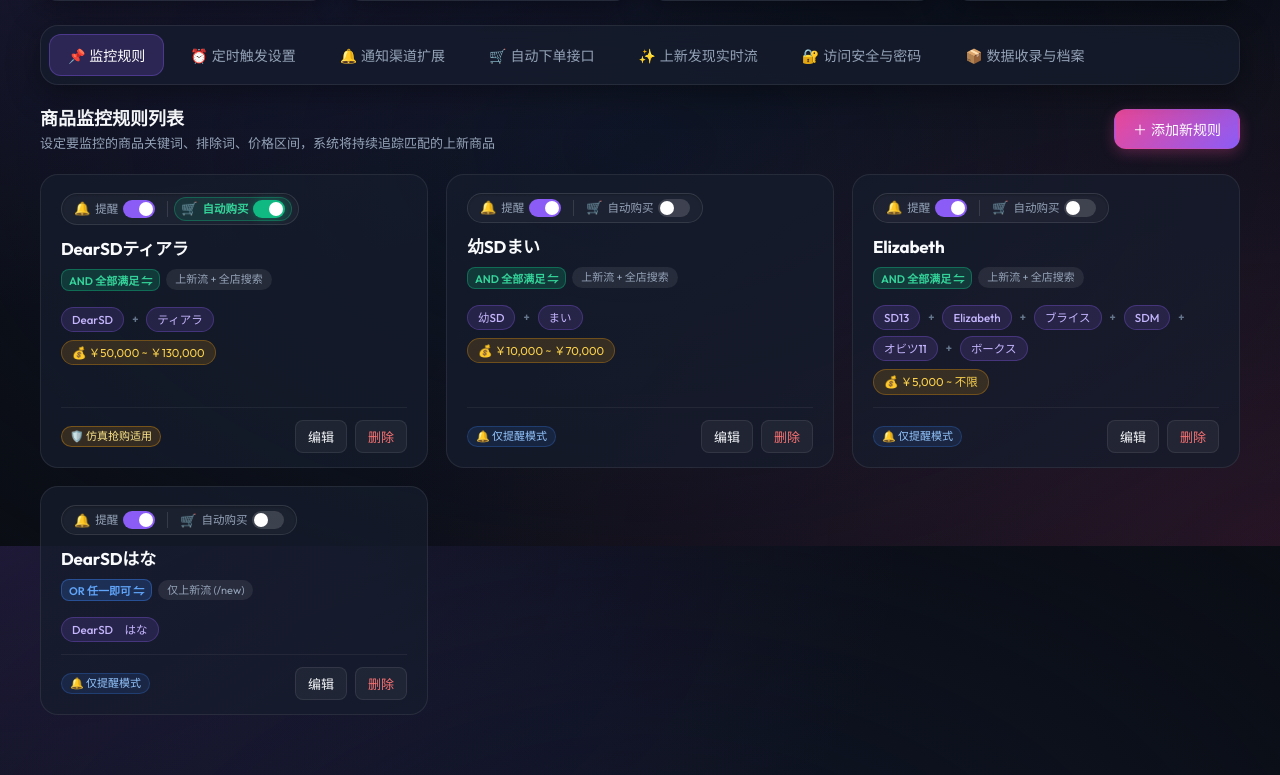
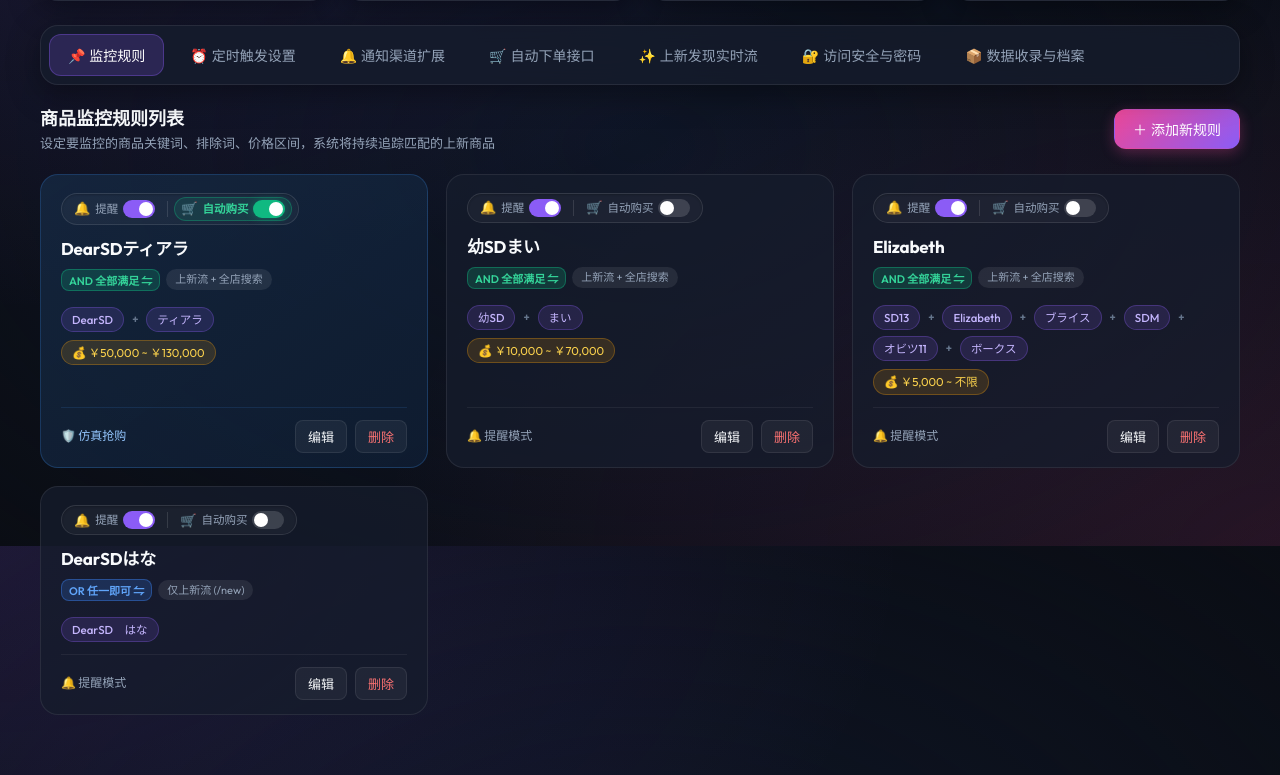
Before and after one commit to Yangyuchen11/dollyteria-watcher, a Flask app: page / in a window 1280 px wide. Shown: the part 254-1029 px from the top of the page. Run offline with Flask 3, Linux system fonts and the light colour scheme; data that the repository does not hold is empty.

Commit message:
feat: add frontend core interaction logic and styling for web dashboard

```diff
--- a/web/static/app.js
+++ b/web/static/app.js
@@ -470,7 +470,6 @@ function renderWatches() {
 
     currentConfig.watches.forEach((rule, idx) => {
         const card = document.createElement('div');
-        card.className = `watch-card ${rule.enabled ? '' : 'disabled'}`;
 
         const matchMode = rule.match_mode || 'all';
         const connector = matchMode === 'all'
@@ -500,22 +499,31 @@ function renderWatches() {
         const globalAoEnabled = Boolean(currentConfig.auto_order?.enabled);
         const isDryRun = currentConfig.auto_order?.dry_run !== false;
 
+        let modeCardClass = 'mode-notify';
         let statusBadgeHtml = '';
+
         if (!rule.enabled) {
+            modeCardClass = 'mode-paused';
             statusBadgeHtml = '<span class="rule-status-badge status-paused" title="规则已停用，不参与检测与提醒">⏸️ 已暂停监控</span>';
         } else if (autoOrderEnabled) {
             if (globalAoEnabled) {
                 if (isDryRun) {
-                    statusBadgeHtml = '<span class="rule-status-badge status-dry-run" title="已加入自动购买名单，当前全局处于安全仿真模式 (直达确认页拦截)">🛡️ 仿真抢购适用</span>';
+                    modeCardClass = 'mode-dry-run';
+                    statusBadgeHtml = '<span class="rule-status-badge status-dry-run" title="已加入自动购买名单，当前全局处于安全仿真模式 (直达确认页拦截，不产生真实扣款)">🛡️ 仿真抢购</span>';
                 } else {
-                    statusBadgeHtml = '<span class="rule-status-badge status-live-buy" title="已加入自动购买名单，命中时将自动以真实订单下单！">🚨 真实下单适用</span>';
+                    modeCardClass = 'mode-live-buy';
+                    statusBadgeHtml = '<span class="rule-status-badge status-live-buy" title="已加入自动购买名单，当前处于真实下单模式，命中时将自动以真实订单下单！">🚨 真实抢购</span>';
                 }
             } else {
+                modeCardClass = isDryRun ? 'mode-dry-run' : 'mode-live-buy';
                 statusBadgeHtml = '<span class="rule-status-badge status-standby" title="已开启自动购买，但自动下单全局总开关未开启，当前仅发送提醒">🛒 自动购买就绪 (全局未开)</span>';
             }
         } else {
-            statusBadgeHtml = '<span class="rule-status-badge status-notify-only" title="仅消息提醒模式，绝不自动下单">🔔 仅提醒模式</span>';
-        }
+            modeCardClass = 'mode-notify';
+            statusBadgeHtml = '<span class="rule-status-badge status-notify-only" title="仅消息提醒模式，绝不自动下单">🔔 提醒模式</span>';
+        }
+
+        card.className = `watch-card ${rule.enabled ? '' : 'disabled'} ${modeCardClass}`;
 
         card.innerHTML = `
             <div class="watch-card-body">
--- a/web/static/style.css
+++ b/web/static/style.css
@@ -472,6 +472,42 @@ body {
     border-style: dashed;
 }
 
+/* 提醒模式：保持原有卡片背景色与边框不变 */
+.watch-card.mode-notify {
+    background: var(--bg-surface);
+    border-color: var(--border-color);
+}
+
+/* 仿真抢购卡片：低饱和度、低亮度浅蓝底色，不影响原有内容阅读 */
+.watch-card.mode-dry-run {
+    background: linear-gradient(145deg, rgba(22, 42, 68, 0.78), rgba(15, 30, 52, 0.82));
+    border-color: rgba(56, 130, 214, 0.28);
+}
+
+.watch-card.mode-dry-run:hover {
+    border-color: rgba(96, 165, 250, 0.48);
+    box-shadow: 0 10px 30px rgba(16, 38, 70, 0.45);
+}
+
+.watch-card.mode-dry-run .watch-card-footer {
+    border-top-color: rgba(56, 130, 214, 0.16);
+}
+
+/* 真实抢购模式卡片：低饱和度、低亮度浅绿底色，不影响原有内容阅读 */
+.watch-card.mode-live-buy {
+    background: linear-gradient(145deg, rgba(18, 48, 38, 0.78), rgba(13, 34, 27, 0.82));
+    border-color: rgba(52, 211, 153, 0.28);
+}
+
+.watch-card.mode-live-buy:hover {
+    border-color: rgba(52, 211, 153, 0.48);
+    box-shadow: 0 10px 30px rgba(12, 40, 28, 0.45);
+}
+
+.watch-card.mode-live-buy .watch-card-footer {
+    border-top-color: rgba(52, 211, 153, 0.16);
+}
+
 .watch-card-top {
     display: flex;
     justify-content: flex-start;
@@ -537,45 +573,38 @@ body {
     margin: 0 1px;
 }
 
-/* 规则运行状态徽标 */
+/* 规则运行状态文字：去除胶囊边框底色，直接以清晰小字展示 */
 .rule-status-badge {
     display: inline-flex;
     align-items: center;
-    gap: 4px;
-    font-size: 11px;
-    padding: 2px 8px;
-    border-radius: var(--radius-full);
+    gap: 5px;
+    font-size: 12px;
     font-weight: 500;
     line-height: 1.4;
+    padding: 0;
+    background: transparent;
+    border: none;
+    border-radius: 0;
+    user-select: none;
 }
 
 .rule-status-badge.status-notify-only {
-    background: rgba(59, 130, 246, 0.12);
-    border: 1px solid rgba(59, 130, 246, 0.25);
+    color: var(--text-secondary);
+}
+
+.rule-status-badge.status-live-buy {
+    color: #6ee7b7;
+}
+
+.rule-status-badge.status-dry-run {
     color: #93c5fd;
 }
 
-.rule-status-badge.status-live-buy {
-    background: rgba(16, 185, 129, 0.15);
-    border: 1px solid rgba(16, 185, 129, 0.4);
-    color: #6ee7b7;
-}
-
-.rule-status-badge.status-dry-run {
-    background: rgba(245, 158, 11, 0.15);
-    border: 1px solid rgba(245, 158, 11, 0.35);
-    color: #fde68a;
-}
-
 .rule-status-badge.status-standby {
-    background: rgba(148, 163, 184, 0.12);
-    border: 1px solid rgba(148, 163, 184, 0.25);
     color: #cbd5e1;
 }
 
 .rule-status-badge.status-paused {
-    background: rgba(239, 68, 68, 0.1);
-    border: 1px solid rgba(239, 68, 68, 0.2);
     color: #fca5a5;
 }
 
```
